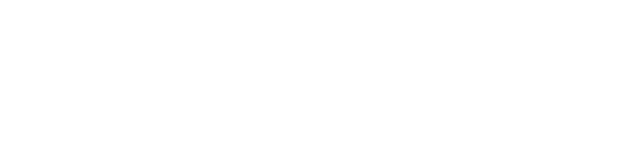
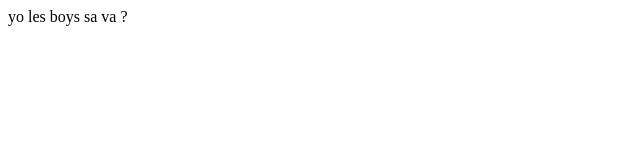
Before and after one commit to Gireza/ASvengersNuitInfo, a plain HTML site: page test.html in a window 1280 px wide. Shown: the whole page, without its empty margins (0-640 px from the left). Drawn offline with Linux system fonts and the light colour scheme.

Commit message:
Ajout Div

```diff
--- a/test.html
+++ b/test.html
@@ -5,6 +5,6 @@
     <title>Title</title>
 </head>
 <body>
-
+    <div id ="bonjour"> yo les boys sa va ? </div>
 </body>
 </html>
```
